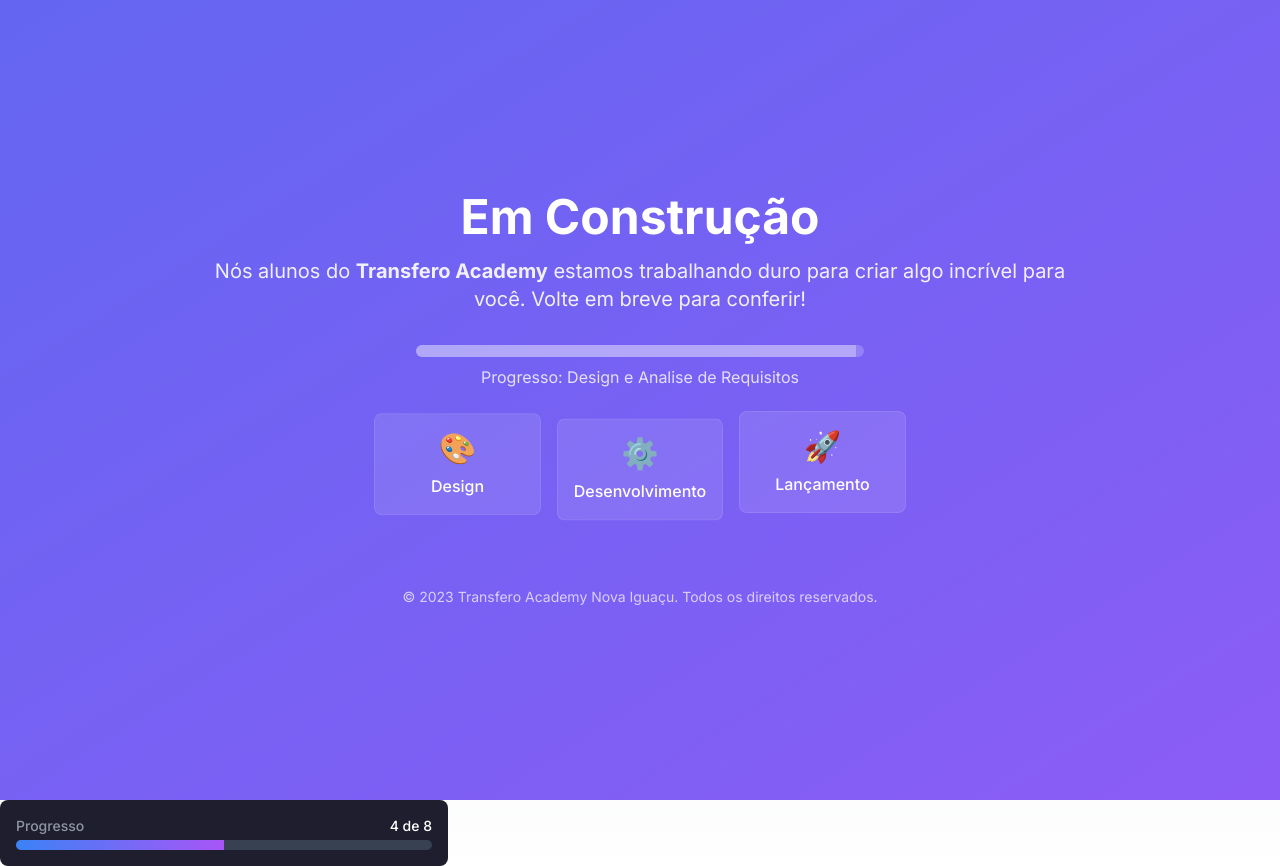
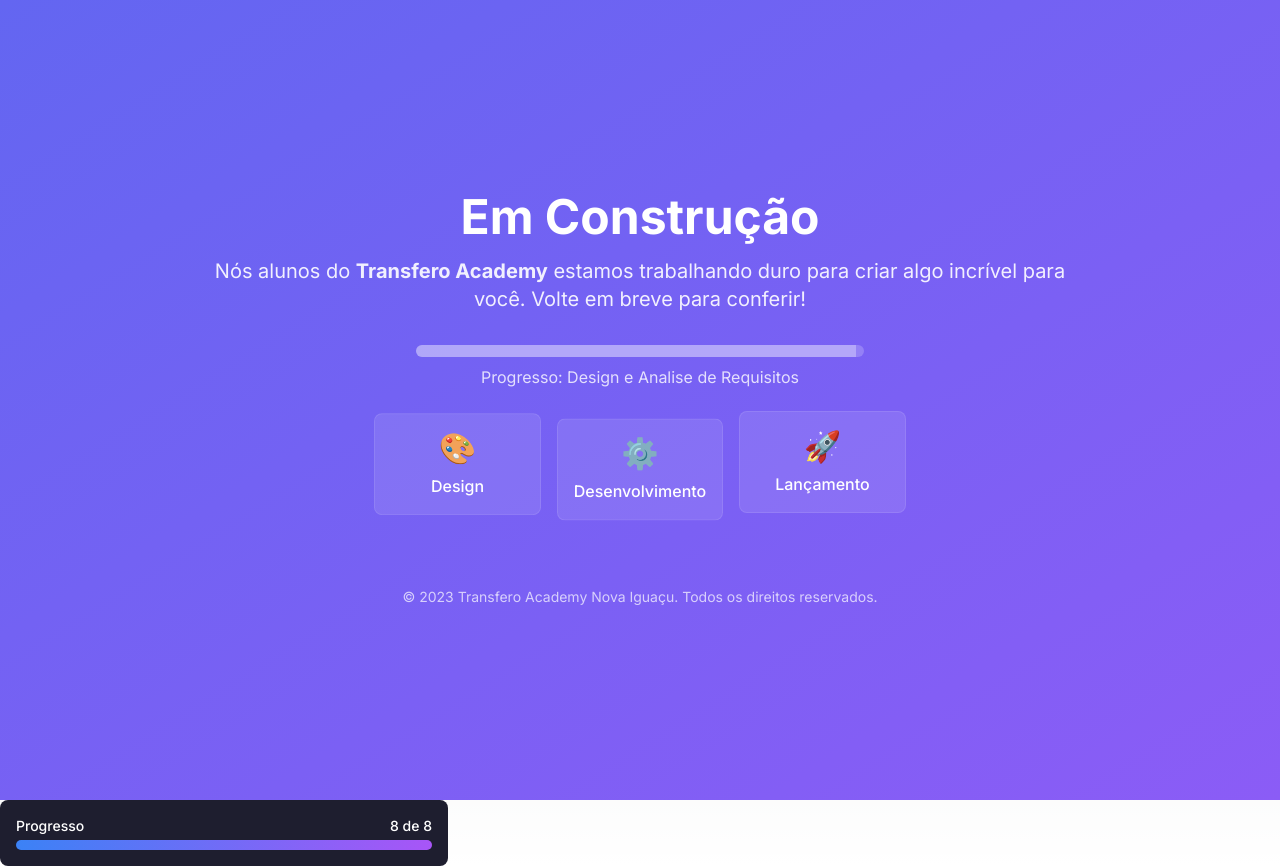
Before and after one commit to TransferoNovaIguacu/feedback-company-front, a Next.js app: page /en-construcao in a window 1280 px wide. Built offline with nearby package versions, Linux system fonts and the light colour scheme.

Commit message:
Styles: Update progresso > 8

```diff
--- a/app/components/progress-bar.tsx
+++ b/app/components/progress-bar.tsx
@@ -4,8 +4,9 @@ import { useInView } from "react-intersection-observer";
 
 const ProgressBar = () => {
   const total = 8;
-  const [current, setCurrent] = useState(4); // você pode atualizar esse valor via lógica externa, se quiser
-  const progress = Math.min(current / total, 1) * 100;
+  const [current, setCurrent] = useState(120); // só como exemplo: 9 vai ser limitado a 8
+  const clampedCurrent = Math.min(current, total); // garante que não passe do total
+  const progress = (clampedCurrent / total) * 100;
 
   const controls = useAnimation();
   const { ref, inView } = useInView({
@@ -26,8 +27,8 @@ const ProgressBar = () => {
       className="w-full max-w-md p-4 bg-[#1e1e2f] text-white rounded-lg"
     >
       <div className="flex justify-between mb-1 text-sm font-medium">
-        <span className="opacity-90 text-gray-400">Progresso</span>
-        <span>{current} de {total}</span>
+        <span>Progresso</span>
+        <span>{clampedCurrent} de {total}</span>
       </div>
       <div className="w-full h-2.5 bg-gray-700 rounded-full overflow-hidden">
         <motion.div
```
